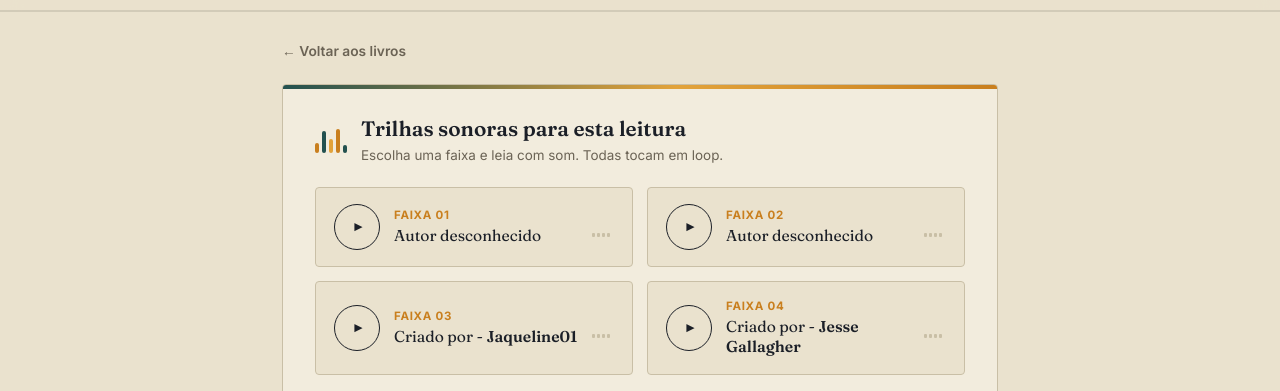
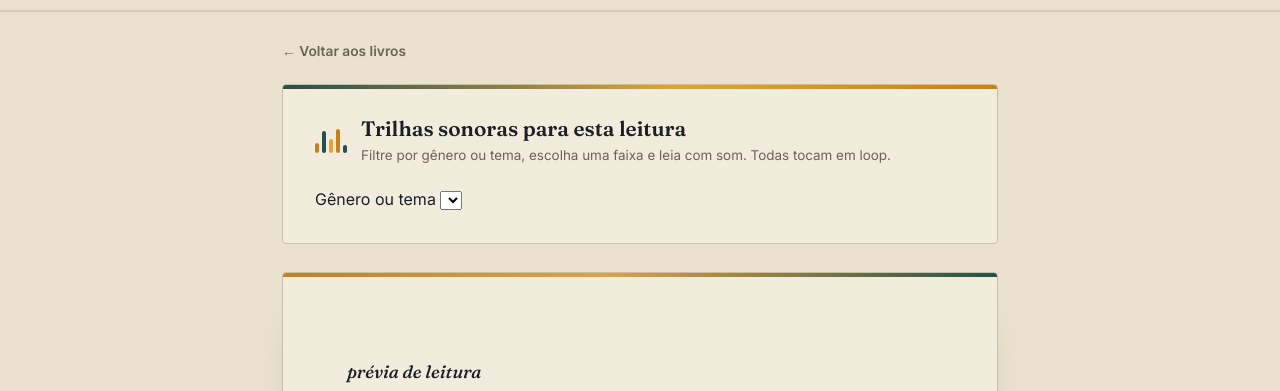
Before and after one commit to Ariel1315/SoundsBook, a plain HTML site: page imitacao.html in a window 1280 px wide. Shown: the part 71-462 px from the top of the page. Drawn offline with Linux system fonts and the light colour scheme.

Commit message:
Revise audio section with filtering and layout changes
Updated audio section to include filtering options and improved layout.

```diff
--- a/imitacao.html
+++ b/imitacao.html
@@ -32,80 +32,21 @@
         <div class="pagina_leitura">
             <a href="previa.html" class="trecho_voltar">&larr; Voltar aos livros</a>
 
-            <section class="audios" aria-labelledby="audiosTitulo">
+            <section class="audios" aria-labelledby="audiosTitulo" data-sugerido="espiritualidade">
                 <div class="audios_cabecalho">
                     <span class="audios_icone" aria-hidden="true"><span></span><span></span><span></span><span></span><span></span></span>
                     <div>
                         <h2 class="audios_titulo" id="audiosTitulo">Trilhas sonoras para esta leitura</h2>
-                        <p class="audios_sub">Escolha uma faixa e leia com som. Todas tocam em loop.</p>
+                        <p class="audios_sub">Filtre por gênero ou tema, escolha uma faixa e leia com som. Todas tocam em loop.</p>
                     </div>
                 </div>
 
-                <div class="audios_grade">
-                    <div class="audio_player">
-                        <button class="audio_botao" type="button" aria-label="Tocar Faixa 01">
-                            <span class="audio_icone audio_icone_play">&#9658;</span>
-                            <span class="audio_icone audio_icone_pause">&#10074;&#10074;</span>
-                        </button>
-                        <div class="audio_texto">
-                            <span class="audio_faixa_nome">Faixa 01</span>
-                            <span class="audio_autor">Autor desconhecido</span>
-                        </div>
-                        <span class="audio_ondas" aria-hidden="true"><span></span><span></span><span></span><span></span></span>
-                        <audio class="audio_elemento" loop preload="none">
-                            <source src="faixa1.mp4" type="audio/mp4">
-                            Seu navegador não suporta o elemento de áudio.
-                        </audio>
-                    </div>
+                <div class="audios_filtro">
+                    <label class="audios_filtro_rotulo" for="seletorGenero">Gênero ou tema</label>
+                    <select class="audios_select" id="seletorGenero"></select>
+                </div>
 
-                    <div class="audio_player">
-                        <button class="audio_botao" type="button" aria-label="Tocar Faixa 02">
-                            <span class="audio_icone audio_icone_play">&#9658;</span>
-                            <span class="audio_icone audio_icone_pause">&#10074;&#10074;</span>
-                        </button>
-                        <div class="audio_texto">
-                            <span class="audio_faixa_nome">Faixa 02</span>
-                            <span class="audio_autor">Autor desconhecido</span>
-                        </div>
-                        <span class="audio_ondas" aria-hidden="true"><span></span><span></span><span></span><span></span></span>
-                        <audio class="audio_elemento" loop preload="none">
-                            <source src="Faixa2.mp4" type="audio/mp4">
-                            Seu navegador não suporta o elemento de áudio.
-                        </audio>
-                    </div>
-
-                    <div class="audio_player">
-                        <button class="audio_botao" type="button" aria-label="Tocar Faixa 03">
-                            <span class="audio_icone audio_icone_play">&#9658;</span>
-                            <span class="audio_icone audio_icone_pause">&#10074;&#10074;</span>
-                        </button>
-                        <div class="audio_texto">
-                            <span class="audio_faixa_nome">Faixa 03</span>
-                            <span class="audio_autor">Criado por - <strong>Jaqueline01</strong></span>
-                        </div>
-                        <span class="audio_ondas" aria-hidden="true"><span></span><span></span><span></span><span></span></span>
-                        <audio class="audio_elemento" loop preload="none">
-                            <source src="jaque.mp4" type="audio/mp4">
-                            Seu navegador não suporta o elemento de áudio.
-                        </audio>
-                    </div>
-
-                    <div class="audio_player">
-                        <button class="audio_botao" type="button" aria-label="Tocar Faixa 04">
-                            <span class="audio_icone audio_icone_play">&#9658;</span>
-                            <span class="audio_icone audio_icone_pause">&#10074;&#10074;</span>
-                        </button>
-                        <div class="audio_texto">
-                            <span class="audio_faixa_nome">Faixa 04</span>
-                            <span class="audio_autor">Criado por - <strong>Jesse Gallagher</strong></span>
-                        </div>
-                        <span class="audio_ondas" aria-hidden="true"><span></span><span></span><span></span><span></span></span>
-                        <audio class="audio_elemento" loop preload="none">
-                            <source src="Spirit%20of%20Fire%20-%20Jesse%20Gallagher.mp3" type="audio/mpeg">
-                            Seu navegador não suporta o elemento de áudio.
-                        </audio>
-                    </div>
-                </div>
+                <div class="audios_grade" id="audiosGrade" aria-live="polite"></div>
             </section>
 
             <article class="trecho">
@@ -142,6 +83,7 @@
         </div>
     </main>
 
+    <script src="faixas_dados.js" defer></script>
     <script src="leitura.js" defer></script>
     <script src="topo.js" defer></script>
 </body>
```
